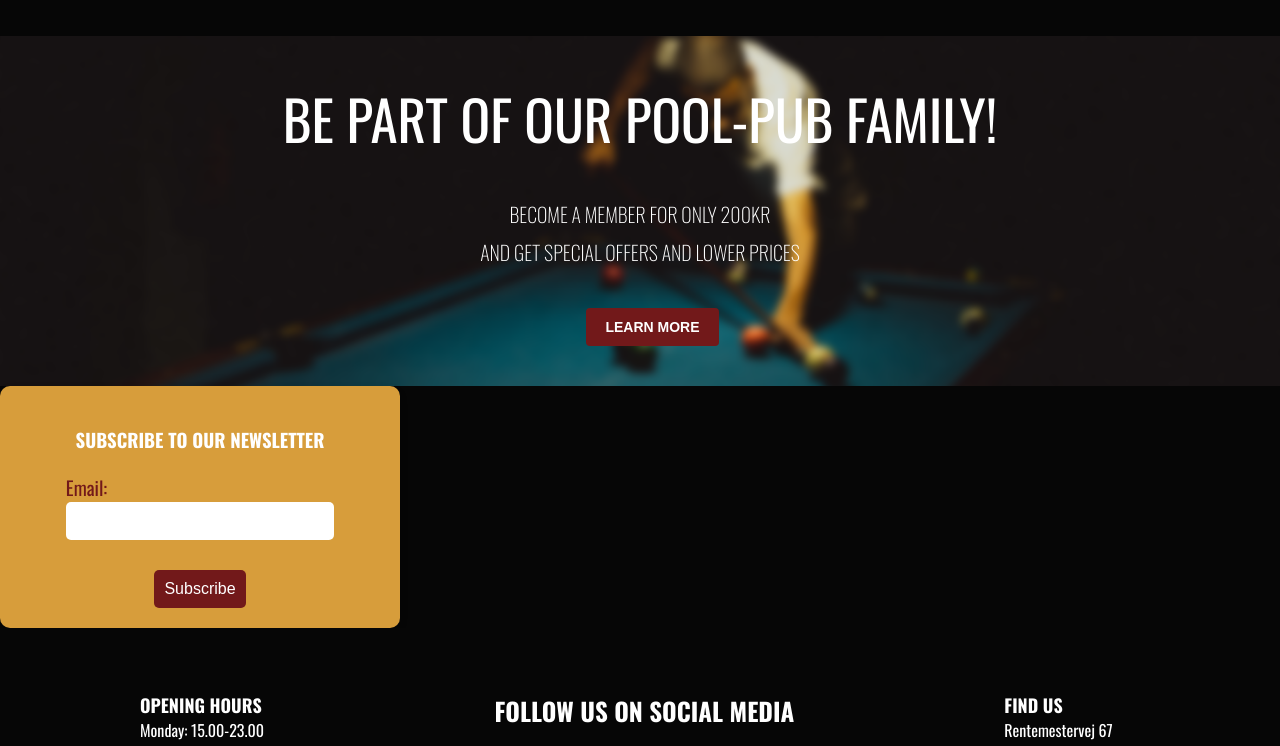
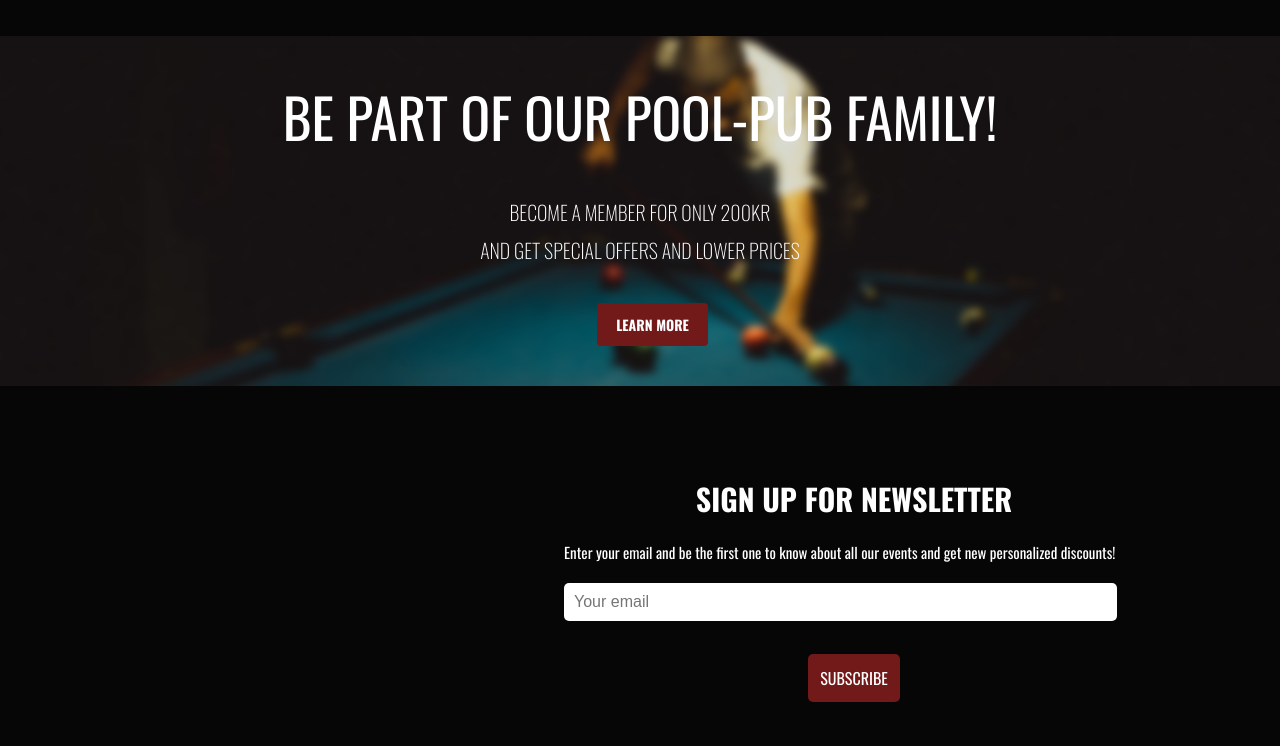
Before and after one commit to umnicol/poolpub, a Next.js app in the folder poolpub-website/: page / in a window 1280 px wide. Shown: the part 2000-2746 px from the top of the page. Built offline with nearby package versions, Linux system fonts and the light colour scheme.

Commit message:
newsletter

```diff
--- a/poolpub-website/src/components/Button/Button.module.css
+++ b/poolpub-website/src/components/Button/Button.module.css
@@ -11,6 +11,7 @@
     border-radius: 4px;
     cursor: pointer;
     transition: background-color 0.3s ease;
+    font-family: 'Oswald', sans-serif;
   }
 
   .button:hover,
--- a/poolpub-website/src/components/Newsletter/NewsletterForm.module.css
+++ b/poolpub-website/src/components/Newsletter/NewsletterForm.module.css
@@ -1,31 +1,37 @@
 .NewsletterForm {
+    transform: translateX(72%);
     display: flex;
+    justify-content: center;
     flex-direction: column;
     align-items: center;
-    background-color: #D79D3B;
     padding: 20px;
-    border-radius: 10px;
-    box-shadow: 0 4px 8px rgba(0, 0, 0, 0.1);
-    width: 100%;
-    max-width: 400px;
+    max-width: 1000px;
+    width: 700px;
+    margin-top: 50px;
+    margin-bottom: 50px;
   }
 
   .Newsletter_h3 {
     padding: 20px;
+    font-size: 30px;
   }
 
   .NewsletterLabel {
-    font-size: 1.2rem;
-    color: #72191A;
-    margin-bottom: 10px;
+    font-size: 15px;
+    color: white;
+    margin-bottom: 30px;
+    padding-left: 40px;
   }
 
   .NewsletterInput {
     padding: 10px;
     border-radius: 5px;
-    border: none;
-    margin-bottom: 20px;
-    width: 100%;
+    border: 2px;
+    border-color: white;
+    margin-bottom: 3px;
+    margin-top: 20px;
+    max-width: 1000px;
+    width: 553px;
     font-size: 1rem;
   }
 
@@ -34,12 +40,13 @@
     color: white;
     border: none;
     border-radius: 5px;
-    padding: 10px;
+    padding: 12px;
     font-size: 1rem;
     cursor: pointer;
     transition: background-color 0.3s ease;
+    font-family: 'Oswald', sans-serif;
   }
 
   .NewsletterButton:hover {
-    background-color: #b21f21;
+    background-color:#D79D3B ;
   }
--- a/poolpub-website/src/components/Newsletter/NewsletterForm.tsx
+++ b/poolpub-website/src/components/Newsletter/NewsletterForm.tsx
@@ -20,12 +20,12 @@ const Newsletter = ({ onSubmit }: NewsletterProps) => {
   return (
 
       <form className={styles.NewsletterForm} onSubmit={handleSubmit}>
-             <h3 className={styles.Newsletter_h3}>SUBSCRIBE TO OUR NEWSLETTER</h3>
+             <h3 className={styles.Newsletter_h3}>SIGN UP FOR NEWSLETTER</h3>
              <label className={styles.NewsletterLabel}>
-                  Email:
-                  <input className={styles.NewsletterInput} type="email" value={email} onChange={handleChange} />
+             Enter your email and be the first one to know about all our events and get new personalized discounts!
+                  <input className={styles.NewsletterInput} type="email" value={email} placeholder={"Your email"}onChange={handleChange} />
               </label>
-              <button className={styles.NewsletterButton} type="submit">Subscribe</button>
+              <button className={styles.NewsletterButton} type="submit">SUBSCRIBE</button>
           </form>
   );
 };
```
Also changed, not shown: poolpub-website/src/components/ContactForm/ContactForm.module.css (added), poolpub-website/src/components/ContactForm/ContactForm.tsx (added).
